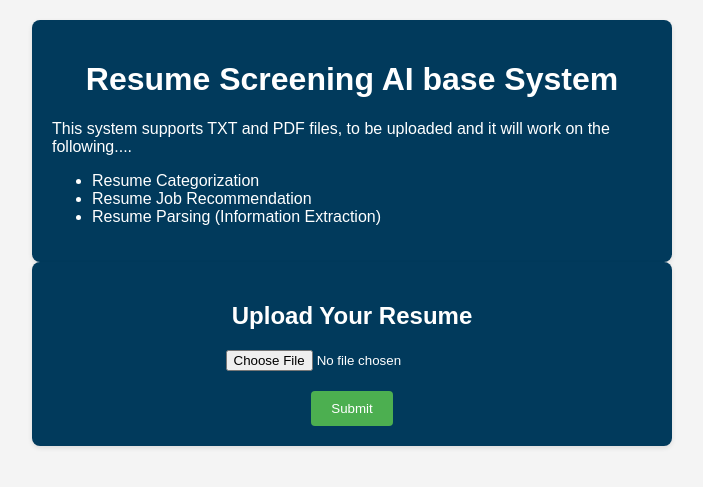
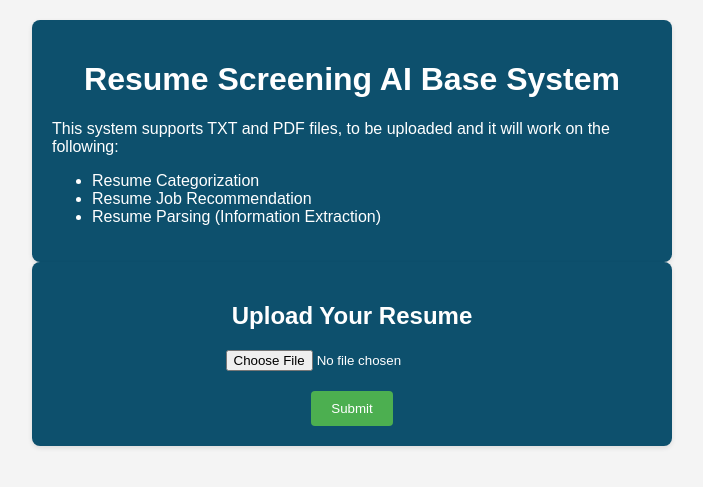
Before and after one commit to SamikshaSolanke/EDAI-3, a Flask app: page / in a window 1280 px wide. Shown: the top 487 px of the page, without its empty margins (288-991 px from the left). Run offline with Flask 3, Linux system fonts and the light colour scheme; parts of the project's set-up code (start-up, migrations or seed data) failed here and were passed over.

Commit message:
Resume scorer is added and html file is updated

```diff
--- a/app.py
+++ b/app.py
@@ -40,8 +40,6 @@ def pdf_to_text(file):
         text += reader.pages[page].extract_text()
     return text
 
-# Remaining functions unchanged...
-
 # resume parsing
 import re
 
@@ -55,6 +53,7 @@ def extract_contact_number_from_resume(text):
         contact_number = match.group()
 
     return contact_number
+
 def extract_email_from_resume(text):
     email = None
 
@@ -65,6 +64,23 @@ def extract_email_from_resume(text):
         email = match.group()
 
     return email
+
+def score_resume(skills, education, experience):
+    # Define scoring criteria
+    skill_score = len(skills) * 2  # Example: 2 points per skill
+    education_score = len(education) * 3  # Example: 3 points per education qualification
+    experience_score = experience  # Assuming experience is already quantified (e.g., years)
+
+    total_score = skill_score + education_score + experience_score
+
+    # Define thresholds for scoring
+    if total_score > 50:
+        return "strong"
+    elif total_score > 20:
+        return "medium"
+    else:
+        return "weak"
+
 
 def extract_skills_from_resume(text):
     # List of predefined skills
@@ -249,10 +265,18 @@ def pred():
         extracted_education = extract_education_from_resume(text)
         name = extract_name_from_resume(text)
 
-        return render_template('resume.html', predicted_category=predicted_category,recommended_job=recommended_job,
-                               phone=phone,name=name,email=email,extracted_skills=extracted_skills,extracted_education=extracted_education)
+        # Assuming experience is derived from the text (modify as needed)
+        experience = len(extracted_education)  # Example: Count of education items as a proxy for experience
+
+        # Score the resume
+        resume_score = score_resume(extracted_skills, extracted_education, experience)
+
+        return render_template('resume.html', predicted_category=predicted_category, recommended_job=recommended_job,
+                               phone=phone, name=name, email=email, extracted_skills=extracted_skills,
+                               extracted_education=extracted_education, resume_score=resume_score)
     else:
         return render_template("resume.html", message="No resume file uploaded.")
 
+
 if __name__ == '__main__':
     app.run(debug=True)
--- a/templates/resume.html
+++ b/templates/resume.html
@@ -49,13 +49,22 @@
         input[type="submit"]:hover {
             background-color: #45a049;
         }
+
+        .text-center {
+            text-align: center;
+        }
+
+        .list-unstyled {
+            list-style-type: none;
+            padding: 0;
+        }
     </style>
 </head>
 
 <body>
-    <div class="container" style="margin-top:20px;background:#013a5c;color:white;">
-        <h1 class="text center" style="text-align: center">Resume Screening AI base System</h1>
-        <p>This system supports TXT and PDF files, to be uploaded and it will work on the following....</p>
+    <div class="container" style="margin-top:20px;background:#0d506d;color:white;">
+        <h1 class="text-center">Resume Screening AI Base System</h1>
+        <p>This system supports TXT and PDF files, to be uploaded and it will work on the following:</p>
         <ul>
             <li>Resume Categorization</li>
             <li>Resume Job Recommendation</li>
@@ -63,7 +72,7 @@
         </ul>
     </div>
 
-    <div class="container" style="background:#013a5c;color:white;">
+    <div class="container" style="background:#0d506d;color:white;">
         <h2>Upload Your Resume</h2>
         <form action="/pred" method="post" enctype="multipart/form-data">
             <input type="file" name="resume" accept=".pdf, .txt" required>
@@ -71,21 +80,21 @@
         </form>
 
         {% if message %}
-        <p class="text-center">{{message}}</p>
+        <p class="text-center">{{ message }}</p>
         {% endif %}
 
         {% if predicted_category %}
         <br>
         <hr>
         <br>
-        <p class="text-center"><b><strong>Category:</strong></b> {{predicted_category}}</p>
-        <p class="text-center"><b><strong>Recommended Job:</strong></b> {{recommended_job}}</p>
+        <p class="text-center"><b><strong>Category:</strong></b> {{ predicted_category }}</p>
+        <p class="text-center"><b><strong>Recommended Job:</strong></b> {{ recommended_job }}</p>
         <br>
         <hr>
         <h1 class="text-center">Extracted Information</h1>
-        <p class="text-center"><b><strong>Name:</strong></b> {{name}}</p>
-        <p class="text-center"><b><strong>Phone No:</strong></b> {{phone}}</p>
-        <p class="text-center"><b><strong>Email:</strong></b> {{email}}</p>
+        <p class="text-center"><b><strong>Name:</strong></b> {{ name }}</p>
+        <p class="text-center"><b><strong>Phone No:</strong></b> {{ phone }}</p>
+        <p class="text-center"><b><strong>Email:</strong></b> {{ email }}</p>
 
         {% if extracted_skills %}
         <p class="text-center"><b><strong>Skills:</strong></b></p>
@@ -95,7 +104,7 @@
             {% endfor %}
         </ul>
         {% else %}
-        <p class="text-center">No skills found.........</p>
+        <p class="text-center">No skills found.</p>
         {% endif %}
 
         {% if extracted_education %}
@@ -106,11 +115,23 @@
             {% endfor %}
         </ul>
         {% else %}
-        <p class="text-center">No Education found.........</p>
+        <p class="text-center">No education found.</p>
+        {% endif %}
+
+        <br>
+        <hr>
+        <br>
+        <h2 class="text-center">Resume Score</h2>
+        <p class="text-center"><b><strong>Score:</strong></b> {{ resume_score }}</p>
+        {% if resume_score == "strong" %}
+        <p class="text-center"><strong>The resume is strong.</strong></p>
+        {% elif resume_score == "medium" %}
+        <p class="text-center"><strong>The resume is medium.</strong></p>
+        {% else %}
+        <p class="text-center"><strong>The resume is weak.</strong></p>
         {% endif %}
 
         {% endif %}
-
     </div>
 </body>
 
```
